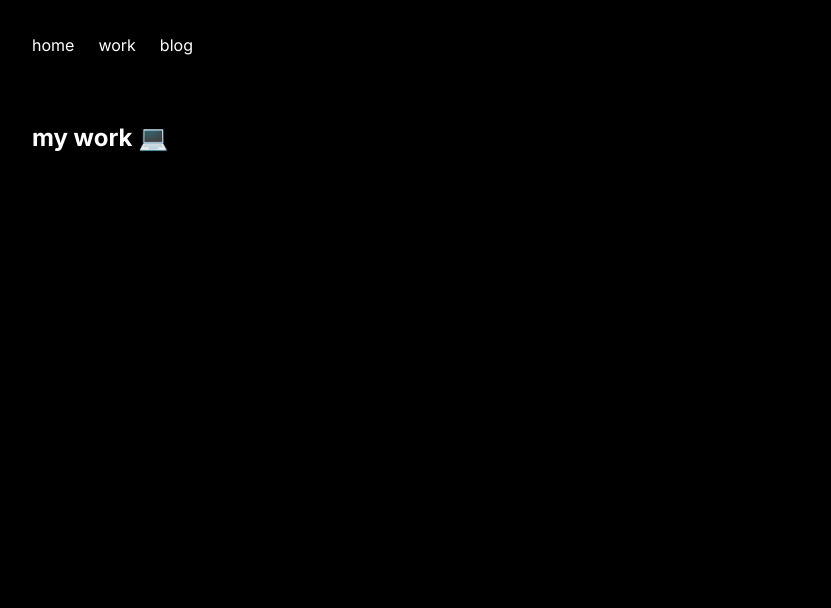
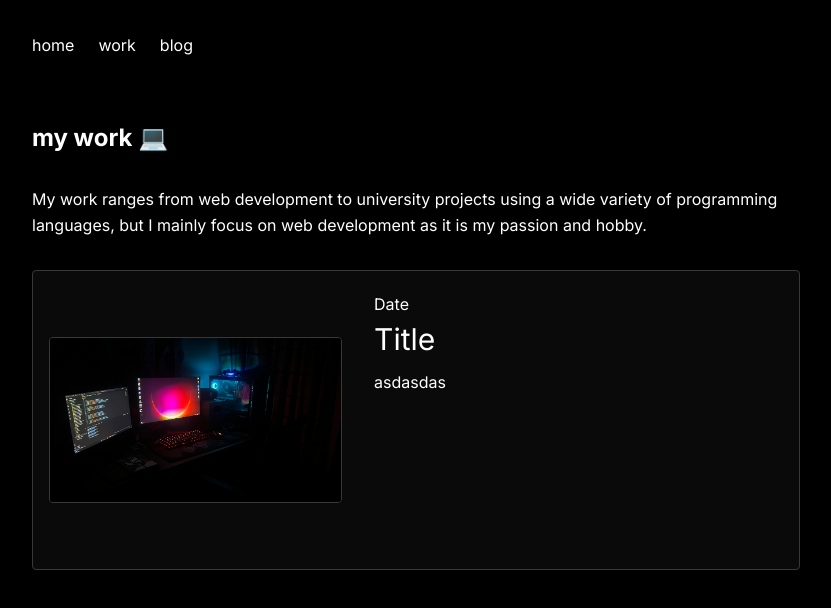
Before and after one commit to yousefnegmeldin/portfolio, a Next.js app: page /work in a window 1280 px wide. Shown: the top 608 px of the page, without its empty margins (224-1055 px from the left). Built offline with nearby package versions, Linux system fonts and the light colour scheme.

Commit message:
added showcase component

```diff
--- /dev/null
+++ b/app/ui/Showcase.tsx
@@ -0,0 +1,26 @@
+import React,{FC} from 'react'
+import Image, { StaticImageData } from 'next/image'
+
+type ShowcaseProps = {
+    imageSrc: StaticImageData,
+    text: string,
+}
+
+const Showcase:FC<ShowcaseProps> = ({imageSrc,text}) => {
+  return (
+    <div className='bg-[#0A0A0A] border-[#383838] border rounded flex flex-row items-center justify-between h-[300px] overflow-hidden'>
+        <div className='w-2/5 m-4'>
+            <Image src={imageSrc} alt={text} className='border-[#383838] border rounded' />
+        </div>
+        <div className='p-4 flex flex-col justify-start w-3/5 self-start'>
+            <div className='flex flex-col gap-1 my-1'>
+                <p>Date</p>
+                <h2 className='text-3xl'>Title</h2>
+            </div>
+            <p className='mt-2'>asdasdas</p>
+        </div>
+    </div>
+  )
+}
+
+export default Showcase
--- a/app/work/page.tsx
+++ b/app/work/page.tsx
@@ -1,10 +1,13 @@
 import React from 'react'
-
+import Showcase from '../ui/Showcase'
+import opengraph from '../opengraph-image.jpeg'
 const page = () => {
   return (
     <main className="flex flex-col gap-8 mt-16">
       <h2 className="text-2xl font-bold">my work 💻</h2>
-
+      <p>My work ranges from web development to university projects using a wide variety of programming languages,
+        but I mainly focus on web development as it is my passion and hobby.</p>
+      <Showcase imageSrc={opengraph} text="yo" />
 
     </main>
   )
```
